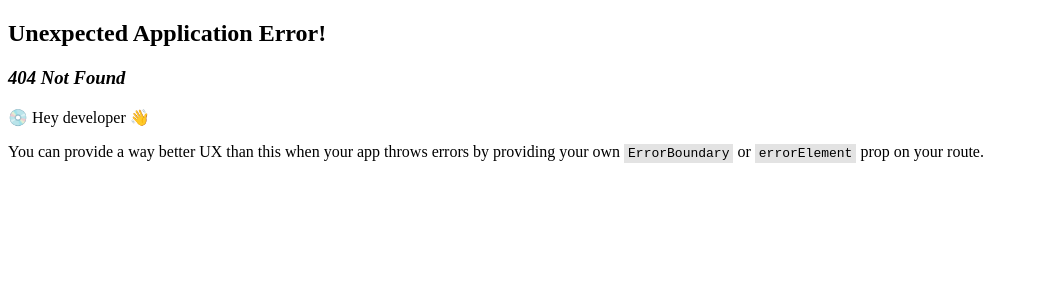
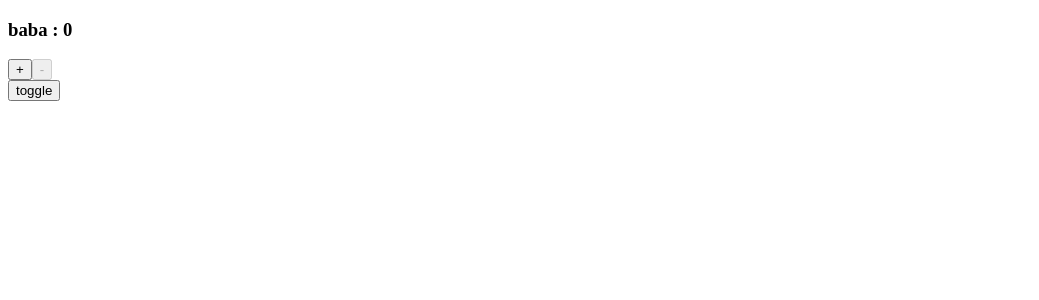
Before and after one commit to yasuaki640/react-tutorial-udemy-code-mafia, a React (Vite) app: page /state-component in a window 1280 px wide. Before the commit this address had no page. Shown: the top 300 px of the page, without its empty margins (0-1039 px from the left). Built offline with nearby package versions, Linux system fonts and the light colour scheme.

Commit message:
Add StateComponent with count feature
A new StateComponent has been created and imported in main.tsx. This component includes a Count function that uses useState for count manipulation. It also has a toggle switch feature through which users can pick between two count presentations.

```diff
--- a/src/main.tsx
+++ b/src/main.tsx
@@ -7,6 +7,7 @@ import { EventListenerState0412 } from "./pages/EventListenerState0412.tsx";
 import { EventListenerState0412_2 } from "./pages/EventListenerState0412_2.tsx";
 import { EventListenerState0412_exercise } from "./pages/EventListenerState0412_exercise.tsx";
 import { EventListenerState0412_exercise_2 } from "./pages/EventListenerState0412_exercise_2.tsx";
+import { StateComponent } from "./pages/StateComponent.tsx";
 
 const router = createBrowserRouter([
   {
@@ -33,6 +34,10 @@ const router = createBrowserRouter([
     path: "/event-listener-state0412_exercise_2",
     element: <EventListenerState0412_exercise_2 />,
   },
+  {
+    path: "/state-component",
+    element: <StateComponent />,
+  },
 ]);
 
 ReactDOM.createRoot(document.getElementById("root")!).render(
--- /dev/null
+++ b/src/pages/StateComponent.tsx
@@ -0,0 +1,43 @@
+import React, { useState } from "react";
+
+const Count = ({ title }) => {
+  const [count, setCount] = useState(0);
+  const incrementCount = () => {
+    setCount(count + 1);
+  };
+  const decrementCount = () => {
+    if (count <= 0) return;
+    setCount(count - 1);
+  };
+  const disableCount = () => count <= 0;
+
+  return (
+    <div>
+      <h3>
+        {title} : {count}
+      </h3>
+      <button onClick={incrementCount}>+</button>
+      <button onClick={decrementCount} disabled={disableCount()}>
+        -
+      </button>
+    </div>
+  );
+};
+
+export const StateComponent: React.FC = () => {
+  const [toggle, setToggle] = useState(true);
+  const onClickToggle = () => {
+    setToggle((prevState) => !prevState);
+  };
+
+  return (
+    <>
+      {toggle ? (
+        <Count key="baba" title="baba" />
+      ) : (
+        <Count key="fumika" title="fumika" />
+      )}
+      <button onClick={onClickToggle}>toggle</button>
+    </>
+  );
+};
```
